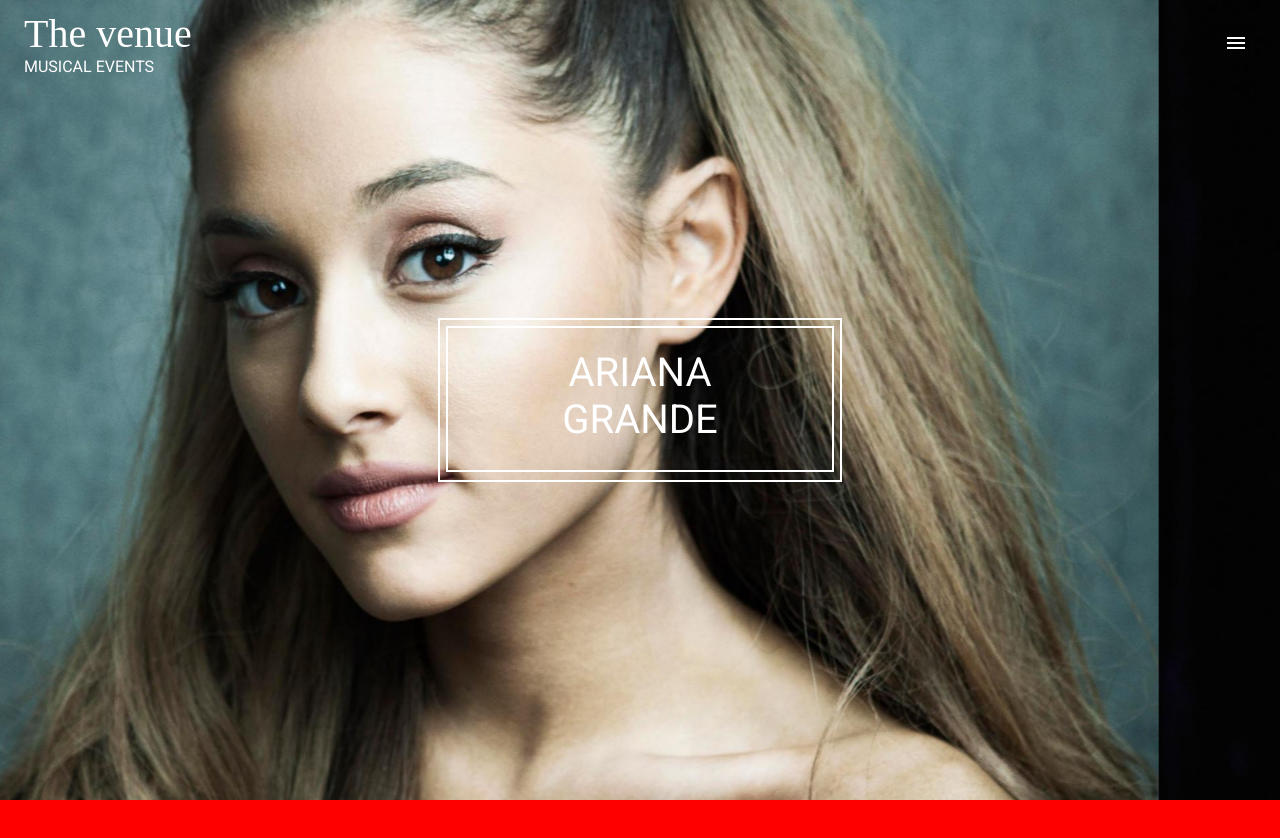
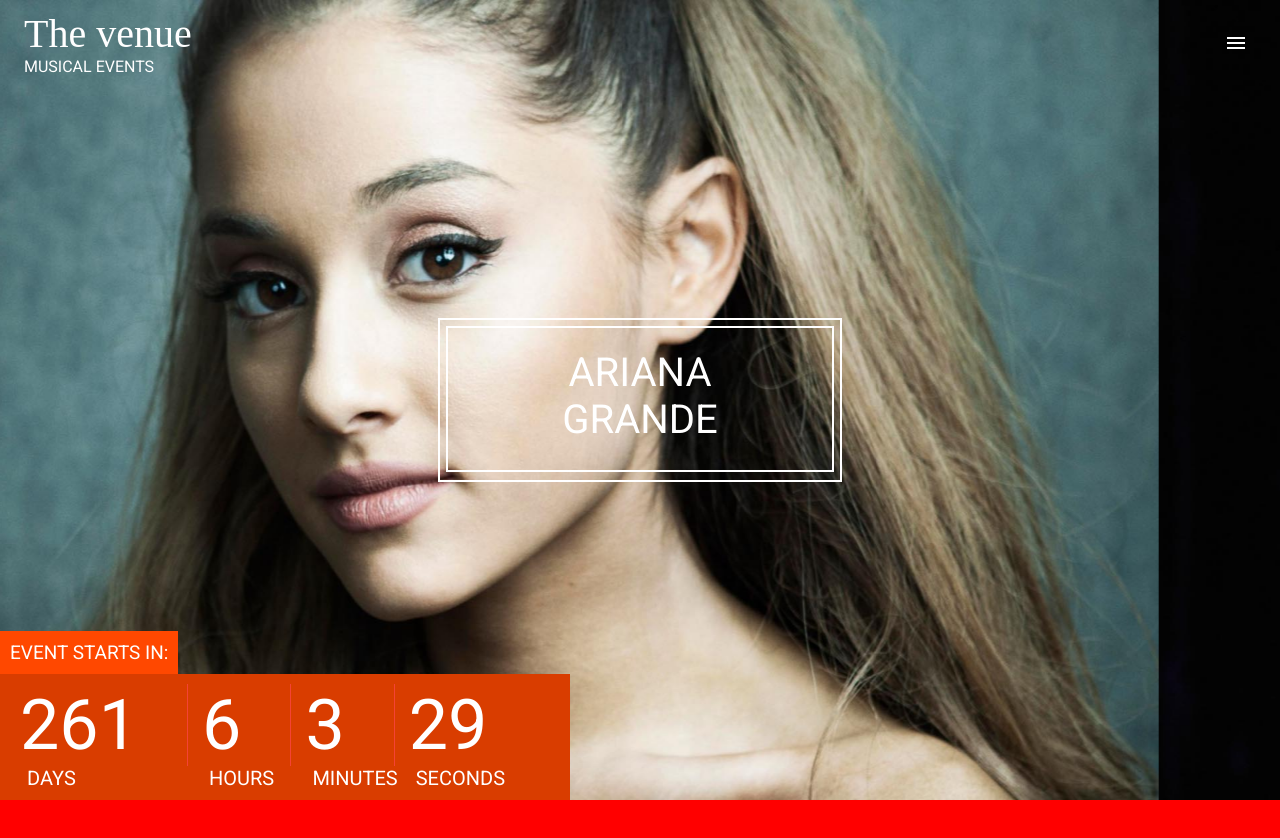
Before and after one commit to goclfc/udemyreact, a React (Create React App) app: page / in a window 1280 px wide. Shown: the top 838 px of the page. Built offline with nearby package versions, Linux system fonts and the light colour scheme.

Commit message:
countdown

```diff
--- a/src/components/slider/Featured.js
+++ b/src/components/slider/Featured.js
@@ -1,5 +1,6 @@
 import React from 'react';
 import Slider from './Slider';
+import TimeUntill from './TimeUntill';
 
 const Featured = () => {
     return(
@@ -10,6 +11,7 @@
                     Ariana Grande
                 </div>
             </div>
+        <TimeUntill />
         </div>
     )
 }
--- /dev/null
+++ b/src/components/slider/TimeUntill.js
@@ -0,0 +1,65 @@
+import React ,{useState,useEffect,useCallback} from 'react'
+import { Slide } from "react-awesome-reveal";
+
+const TimeUntill = () => {
+    const [time,setTime] = useState({
+        days:'0',
+        hours:'0',
+        minutes:'0',
+        seconds:'0',
+    })
+    const renderItem=(time,value)=>(
+
+            <div className='countdown_item'>
+                <div className='countdown_time'> {time}</div>
+                <div className='countdown_tag'> {value}</div>
+            </div>
+    )
+
+    const getTimeUntill = useCallback((deadline) => {
+        const time = Date.parse(deadline) - Date.parse(new Date())
+        if (time < 0) {
+
+            console.log("time passed")
+        }else {
+            const seconds = Math.floor((time/1000)%60)
+            const minutes = Math.floor((time/1000/60)%60)
+            const hours = Math.floor((time/(1000*60*60))%24)
+            const days = Math.floor((time/(1000*60*60*24)))
+            console.log(days)
+            setTime({
+                days,
+                hours,
+                minutes,
+                seconds
+            })
+        }
+    },[])
+
+
+
+
+    useEffect(()=>{
+        setInterval (()=> getTimeUntill('Nov, 20, 2022, 01:20:00'),1000)
+    },[getTimeUntill])
+    return(
+        <Slide left delay={1000}>
+            <div className='countdown_wrapper'>
+
+                <div className='countdown_top'> Event Starts in:</div>
+
+                <div className='countdown_bottom'>
+
+                {renderItem(time.days,'Days')}
+                {renderItem(time.hours,'Hours')}
+                {renderItem(time.minutes,'Minutes')}
+                {renderItem(time.seconds,'Seconds')}
+
+
+                </div>
+            </div>
+        </Slide>
+    )
+}
+
+export default TimeUntill
```
